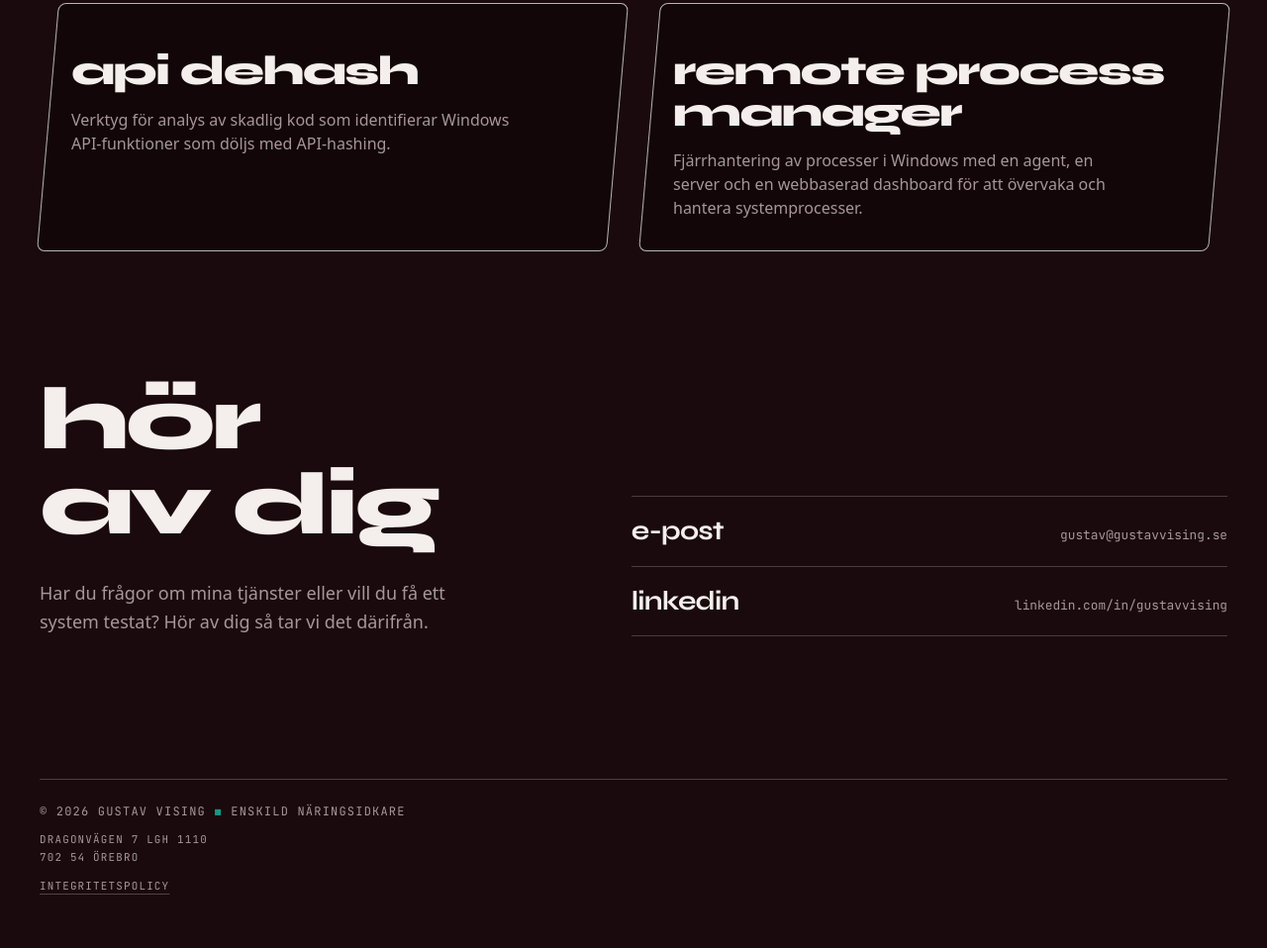
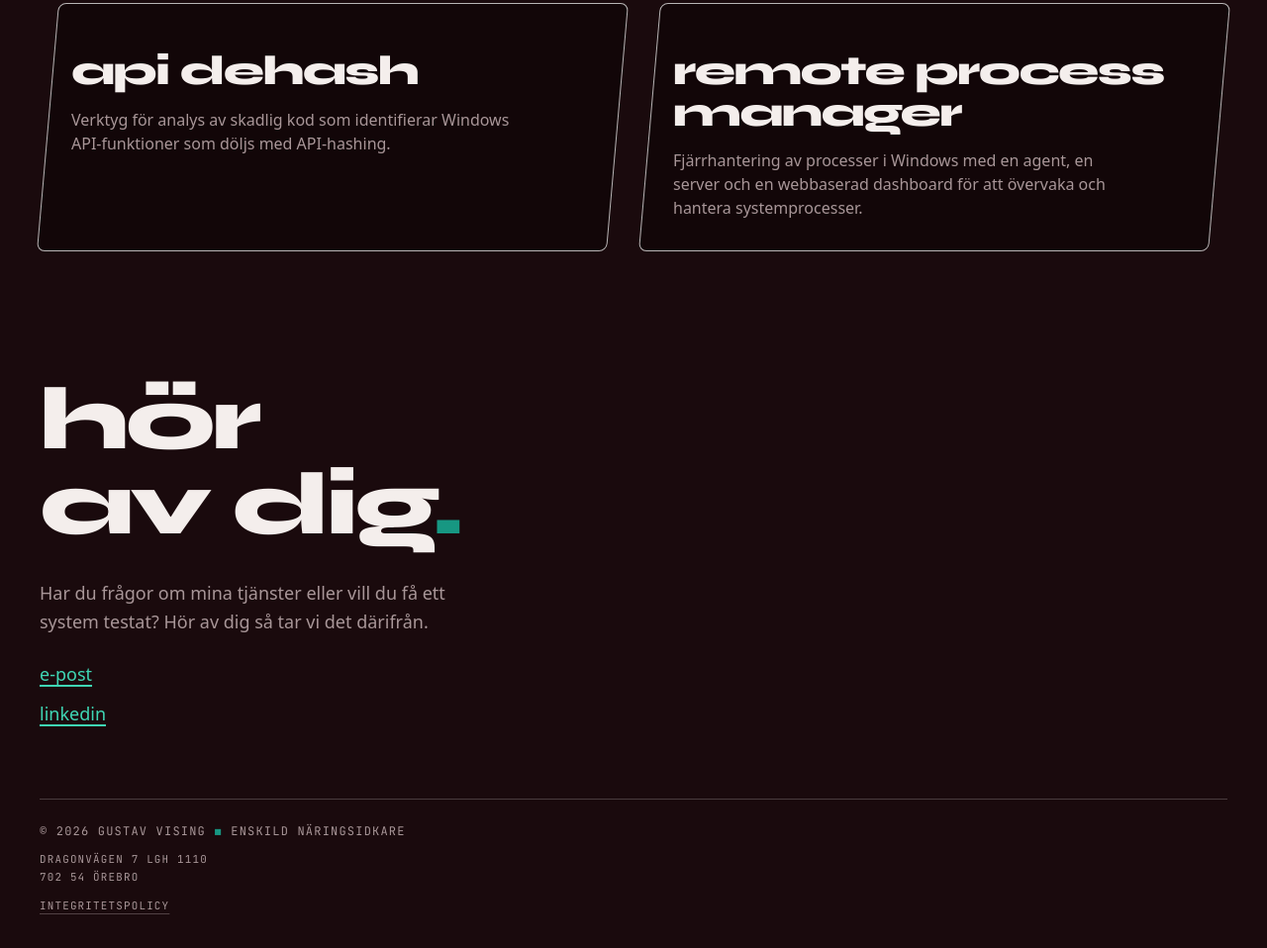
Before and after one commit to gustavvising/gustavvising.se, an Astro site: page / in a window 1280 px wide. Shown: the part 4150-5108 px from the top of the page at 99% size. Built offline with nearby package versions, Linux system fonts and the light colour scheme; Astro itself is replaced by a stand-in of ours.

Commit message:
style: update contact section

```diff
--- a/src/pages/index.astro
+++ b/src/pages/index.astro
@@ -202,43 +202,30 @@ const socials = [
 	</section>
 
     <!-- CONTACT -->
-	<section id="kontakt" class="px-5 pb-20 sm:px-10">
+	<section id="kontakt" class="px-5 pb-8 sm:px-10">
 	  <div class="mx-auto max-w-[88rem]">
-		<div class="grid gap-14 lg:grid-cols-[1fr_1.2fr] lg:gap-24">
-		  <div>
-			<h2 class="reveal font-display text-[clamp(2.6rem,7vw,6rem)] font-extrabold lowercase leading-[0.95] tracking-[-0.04em]">
-			  hör<br />av dig
-			</h2>
-			<p class="reveal mt-8 max-w-md text-lg leading-relaxed text-mute">
-			  Har du frågor om mina tjänster eller vill du få ett system testat? Hör av dig så tar vi det därifrån.
-			</p>
-		  </div>
-
-		  <div class="reveal self-end">
-			{socials.map((s) => (
-			  <a
-				class="social"
-				href={s.href}
-				target={s.href.startsWith('http') ? '_blank' : undefined}
-				rel="noopener noreferrer"
-			  >
-				<span class="font-display text-[clamp(1.2rem,2.6vw,2rem)] lg:text-[clamp(1.1rem,2.2vw,1.7rem)] font-bold lowercase tracking-[-0.03em]">
-				  {s.label}
-				</span>
-
-				<span class="flex items-baseline gap-4">
-				  <span class="font-mono text-xs text-mute sm:text-sm lg:text-[0.8rem]">
-					{s.handle}
-				  </span>
-				</span>
-			  </a>
-			))}
-		  </div>
+		<h2 class="font-display text-[clamp(2.6rem,7vw,6rem)] font-extrabold lowercase leading-[0.95] tracking-[-0.04em]">
+		  hör<br />av dig<span class="text-green">.</span>
+		</h2>
+		<p class="mt-8 max-w-md text-lg leading-relaxed text-mute">
+		  Har du frågor om mina tjänster eller vill du få ett system testat? Hör av dig så tar vi det därifrån.
+		</p>
+		<div class="mt-6 flex flex-col items-start gap-3 text-lg">
+		  <a
+			href="mailto:gustav@gustavvising.se"
+			class="text-mint underline decoration-mint decoration-2 underline-offset-4 transition-colors hover:text-ink hover:decoration-ink"
+		  >e-post</a>
+		  <a
+			href="https://www.linkedin.com/in/gustavvising/"
+			target="_blank"
+			rel="noopener noreferrer"
+			class="text-mint underline decoration-mint decoration-2 underline-offset-4 transition-colors hover:text-ink hover:decoration-ink"
+		  >linkedin</a>
 		</div>
 	  </div>
 	</section>
 
-	<footer class="px-5 pb-10 pt-16 sm:px-10">
+	<footer class="px-5 pb-10 pt-10 sm:px-10">
 	  <div class="mx-auto flex max-w-[88rem] flex-col gap-3 border-t border-rule pt-6 font-mono text-xs uppercase tracking-widest text-mute">
 		<span class="whitespace-nowrap text-[0.6rem] sm:text-xs">© {new Date().getFullYear()} Gustav Vising <span class="text-green" aria-hidden="true">◼&#xFE0E;</span> Enskild näringsidkare</span>
 		<address class="not-italic leading-relaxed text-[0.6rem] sm:text-xs lg:text-[0.68rem]">
```
